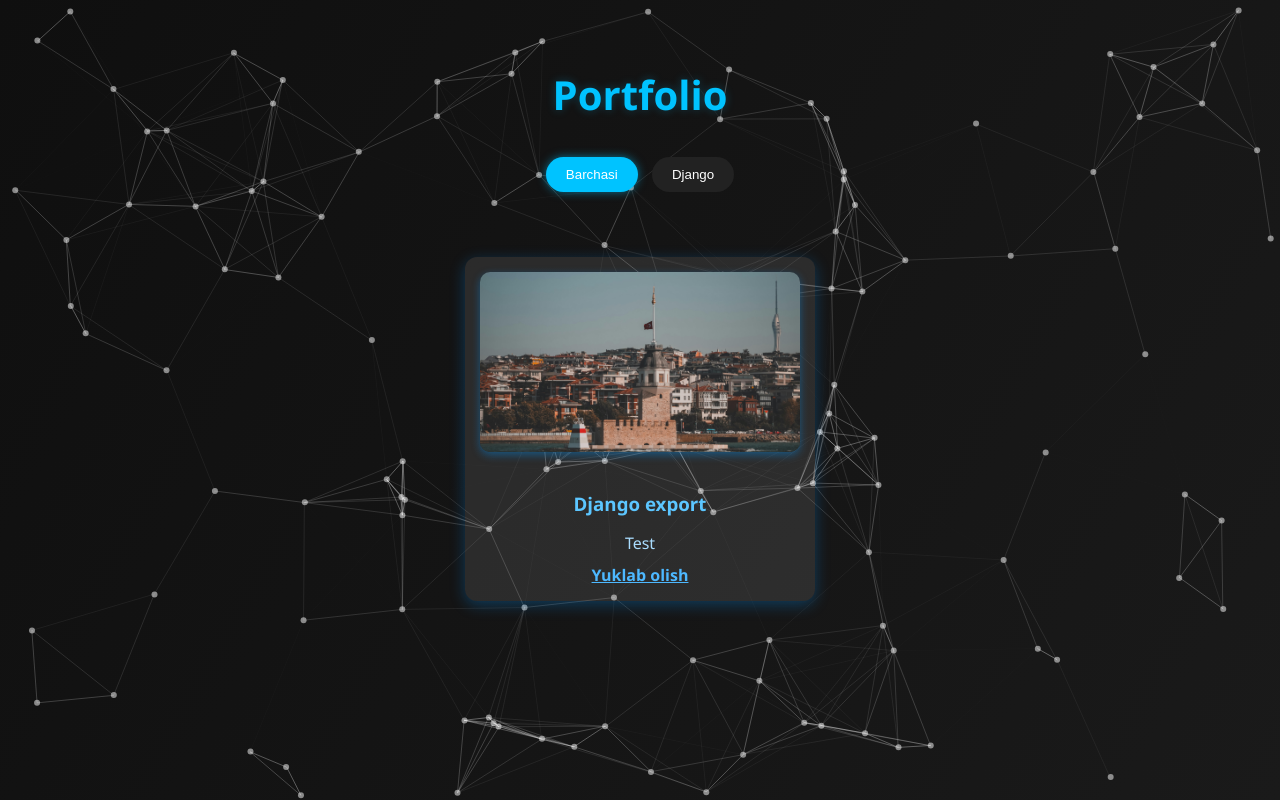
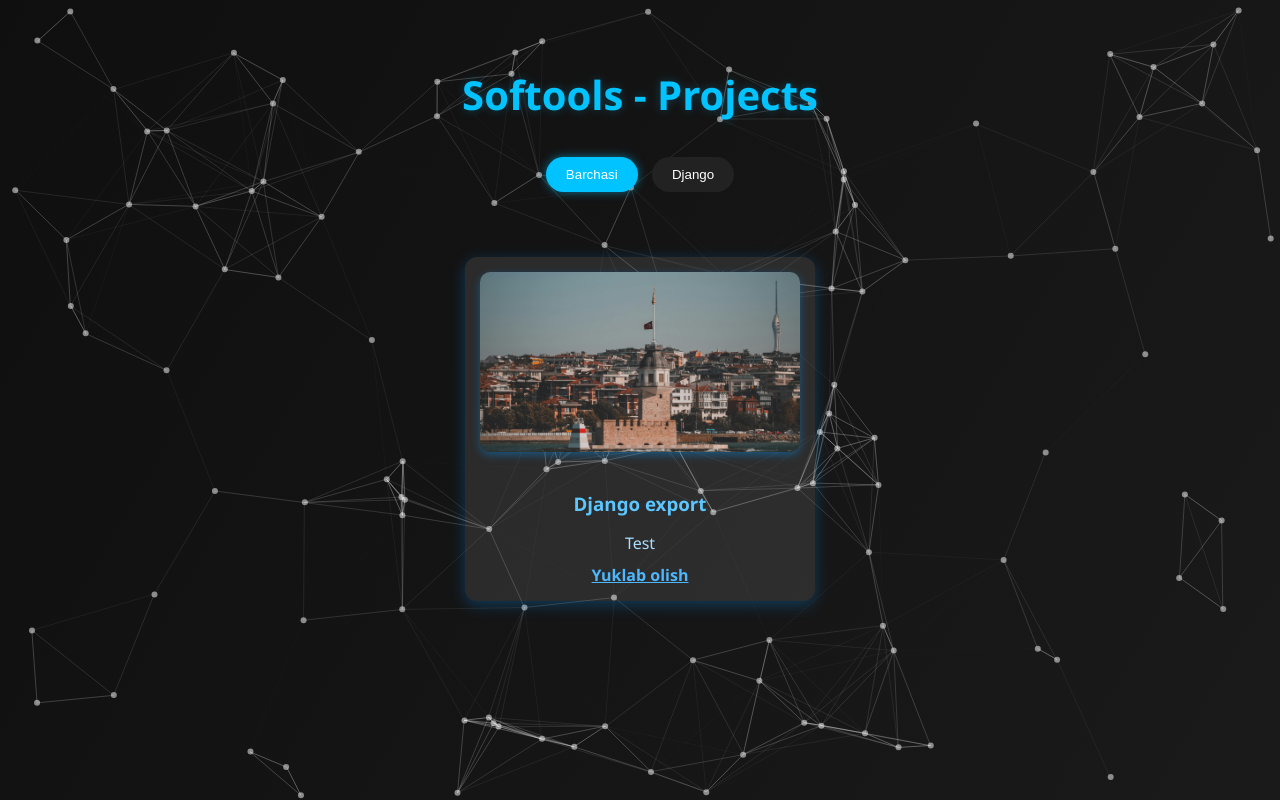
Before and after one commit to muhammadakbarkomilov/django_library, a Django app: page / in a window 1280 px wide. Run offline with Django 4.2, Linux system fonts and the light colour scheme; data comes from the database, SQL or seed files in the repository.

Commit message:
Update index.html

```diff
--- a/projects/templates/index.html
+++ b/projects/templates/index.html
@@ -148,7 +148,7 @@
 <div id="bg"></div>
 
 <div class="container">
-  <h1>Portfolio</h1>
+  <h1>Softools - Projects</h1>
 
   <div class="category-buttons">
     <a href="{% url 'portfolio' %}">
```
